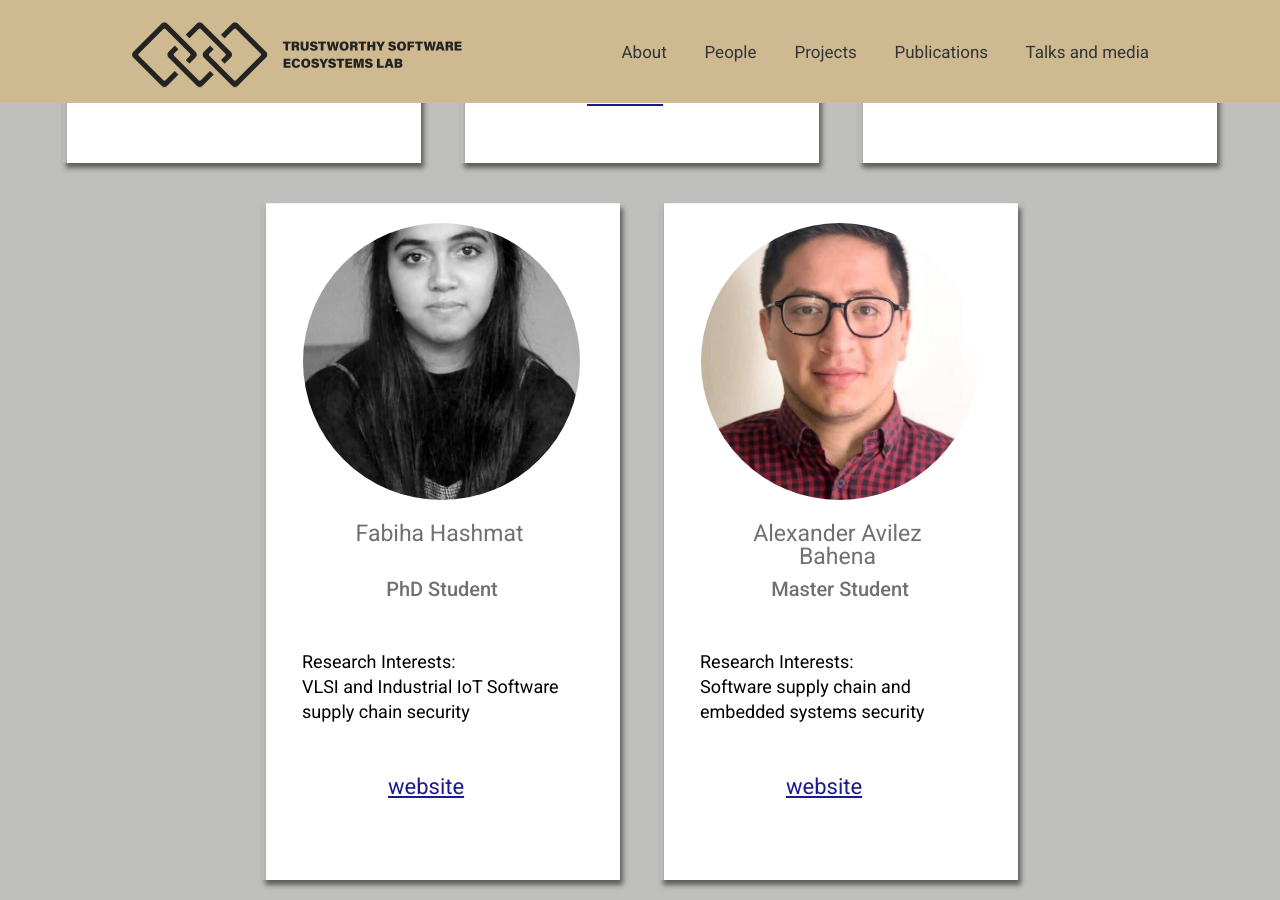
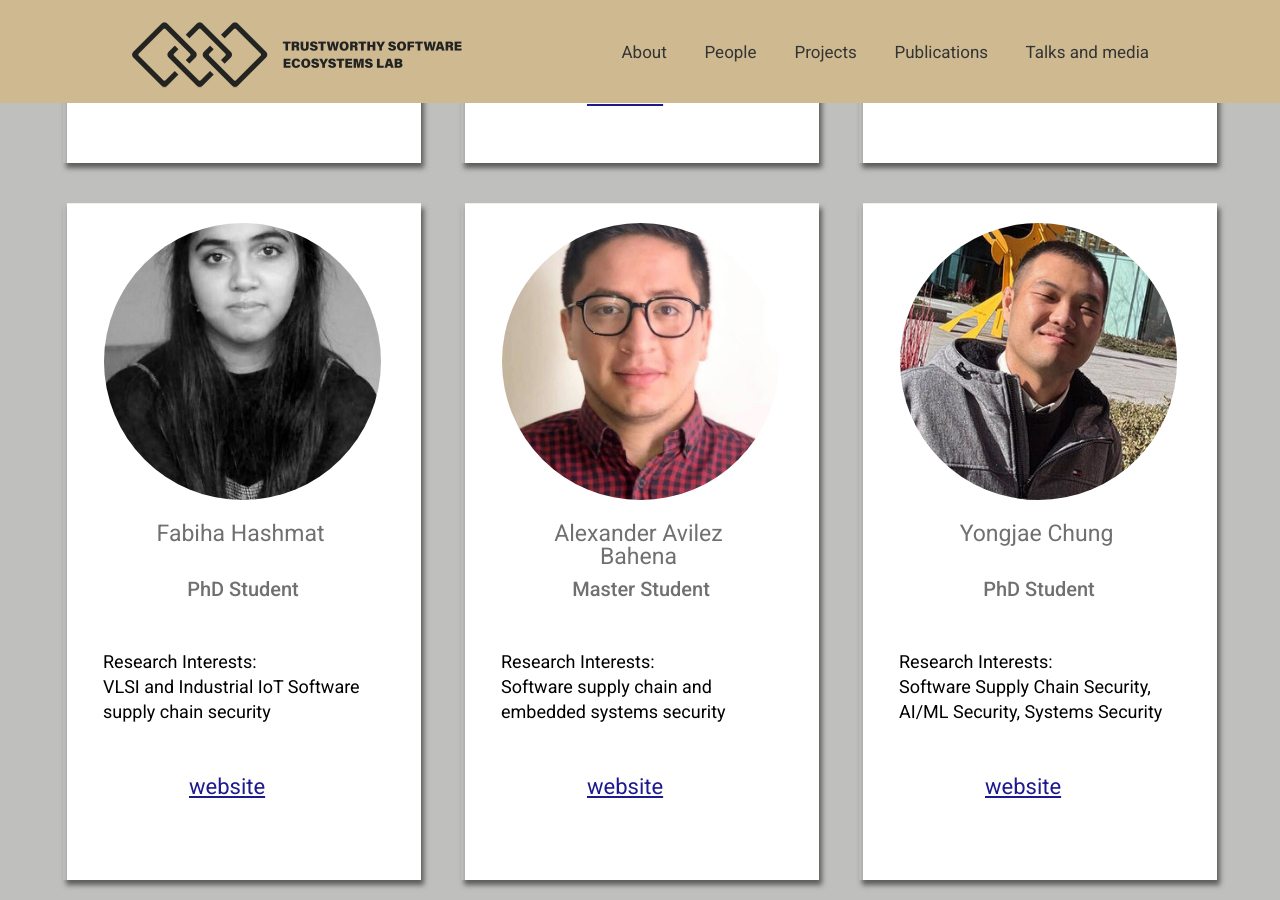
Before and after one commit to TSELab/Tselab.github.io, a Jekyll site: the page built from people.md, in a window 1280 px wide and 900 px high, scrolled down 2244 px. Built offline with Jekyll 4.4.1, drawn with Linux system fonts in a browser that asks for light colours; nearby versions of some CDN libraries.

Commit message:
add yongjae

```diff
--- a/_data/people.yml
+++ b/_data/people.yml
@@ -47,6 +47,12 @@ students:
       position: Master Student
       website: ""
       interests: "Software supply chain and embedded systems security"
+    - name: Yongjae Chung
+      photo: yongjae.jpg
+      position: PhD Student
+      website: https://www.linkedin.com/in/yongjae-chung/
+      interests: "Software Supply Chain Security, AI/ML Security, Systems Security"
+
 staff:
     - name: Santiago Lmaoorias
       photo: me.png
```
Also changed, not shown: assets/images/people/yongjae.jpg (added).
